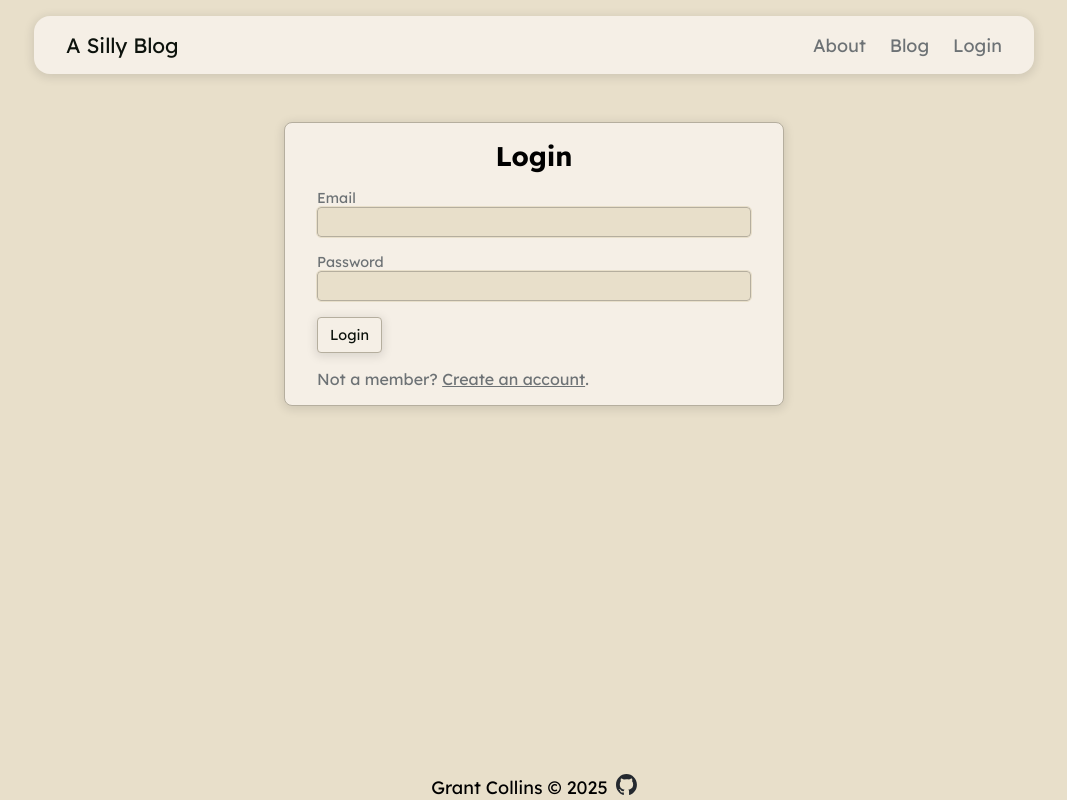
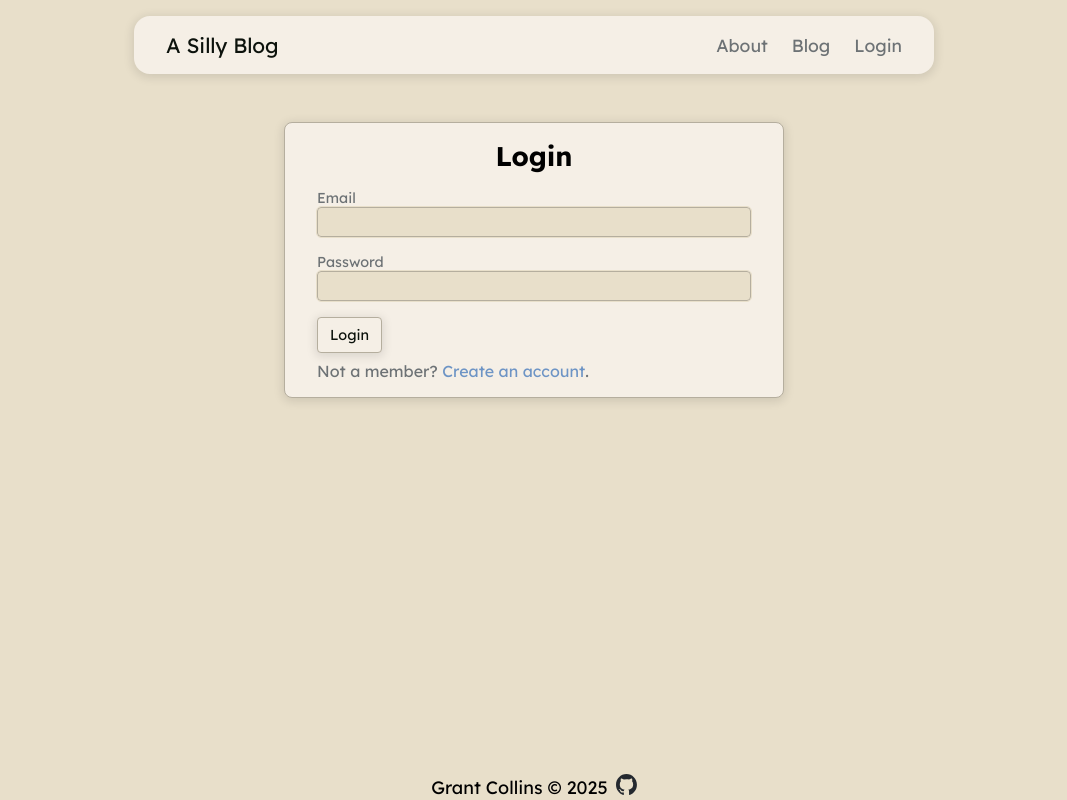
Before and after one commit to grntco/blog-api-user-client, a React (Vite) app: page /login in a window 1280 px wide. Shown: the whole page, without its empty margins (106-1173 px from the left). Built offline with nearby package versions, Linux system fonts and the light colour scheme.

Commit message:
style comments and post; submit comment and re-render post to display

```diff
--- a/src/components/AuthForm/AuthForm.jsx
+++ b/src/components/AuthForm/AuthForm.jsx
@@ -47,7 +47,7 @@ const AuthForm = ({
         <button type="submit" className={`btn ${styles.btn}`}>
           {loading ? btnLoadingText : btnText}
         </button>
-        <p className={styles.accountStatus}>
+        <p className="info-text">
           {type === "login" ? (
             <span>
               Not a member? <Link to={"/register"}>Create an account</Link>.
--- a/src/components/AuthForm/AuthForm.module.css
+++ b/src/components/AuthForm/AuthForm.module.css
@@ -36,9 +36,6 @@
 }
 
 .inputItem input {
-}
-
-.inputItem input {
   outline: 1px solid var(--primary-bg-color);
   padding: 0.25rem;
   width: 100%;
@@ -57,17 +54,3 @@
 .btn {
   margin-top: 1rem;
 }
-
-.accountStatus {
-  margin-top: 1rem;
-  font-size: 1rem;
-  color: var(--secondary-txt-color);
-}
-
-.accountStatus a {
-  color: var(--secondary-txt-color);
-}
-
-.accountStatus a:hover {
-  color: var(--primary-txt-color);
-}
--- a/src/components/Comments/Comment.module.css
+++ b/src/components/Comments/Comment.module.css
@@ -1,8 +1,9 @@
 .list {
-  margin-top: 1rem;
+  margin-top: 2rem;
   list-style-type: none;
   display: flex;
   flex-direction: column;
+  max-width: 600px;
   gap: 0.5rem;
 }
 
@@ -11,7 +12,6 @@
   background-color: var(--secondary-bg-color);
   border: 1px solid var(--border-color);
   border-radius: 8px;
-  /* color: var(--secondary-txt-color); */
 }
 
 .header {
@@ -34,14 +34,9 @@
   color: var(--border-color);
 }
 
-.content,
-.noComments {
+.content {
   margin-top: 0.25rem;
   font-size: 1rem;
-}
-
-.noComments {
-  color: var(--secondary-txt-color);
 }
 
 .form {
--- a/src/components/Comments/CommentForm.jsx
+++ b/src/components/Comments/CommentForm.jsx
@@ -1,43 +1,71 @@
 import { useState } from "react";
 import useMutation from "../../hooks/api/useMutation.jsx";
 import styles from "./Comment.module.css";
+import useAuth from "../../hooks/auth/useAuth.jsx";
+import { Link } from "react-router";
 
-const CommentForm = ({ postId }) => {
-  const [comment, setComment] = useState("");
+const CommentForm = ({ postId, setComments }) => {
+  const [content, setContent] = useState("");
   const { mutate, loading, error } = useMutation();
+  const { user, isLoggedIn } = useAuth();
 
-  // TODO: Check if user is signed in, if not, display sign in option
   const handleSubmit = async (e) => {
     e.preventDefault();
+
+    if (!content.trim()) return;
 
     try {
       const newComment = await mutate(
         `http://localhost:3000/posts/${postId}/comments`,
-        "post",
         {
-          content: comment,
+          content: content.trim(),
+        },
+        {
+          method: "POST",
         }
       );
 
+      if (!error && newComment) {
+        setComments((prevComments) => [
+          ...prevComments,
+          {
+            content: content.trim(),
+            author: { firstName: user.firstName, lastName: user.lastName },
+            createdAt: new Date().toISOString(),
+          },
+        ]);
+
+        setContent("");
+      }
     } catch (err) {
-      console.log(err);
+      console.error("An error occurred while posting comment:", err);
     }
-
-    setComment("");
   };
 
+  {
+    if (user && isLoggedIn) {
       return (
         <form onSubmit={handleSubmit} className={styles.form}>
           <textarea
-        onChange={(e) => setComment(e.target.value)}
+            value={content}
+            onChange={(e) => setContent(e.target.value)}
             rows={4}
             className={styles.textarea}
+            placeholder="Enter a comment..."
           ></textarea>
           <button type="submit" className="btn">
             {loading ? "Posting..." : "Post"}
           </button>
         </form>
       );
+    } else {
+      return (
+        <p className="info-text">
+          Please <Link to={"/login"}>login</Link> to post a comment.
+        </p>
+      );
+    }
+  }
 };
 
 export default CommentForm;
--- a/src/components/Comments/CommentsList.jsx
+++ b/src/components/Comments/CommentsList.jsx
@@ -9,7 +9,7 @@ const CommentsList = ({ comments }) => {
       })}
     </ul>
   ) : (
-    <p className={styles.noComments}>No comments yet.</p>
+    <p className="info-text">No comments yet.</p>
   );
 };
 
--- /dev/null
+++ b/src/components/PostContent/PostContent.jsx
@@ -0,0 +1,19 @@
+import formatDate from "../../utils/formatDate";
+import styles from "./PostContent.module.css";
+
+const PostContent = ({ post }) => {
+  return (
+    <article>
+      <div className={styles.header}>
+        <div className={styles.date}>{formatDate(post.createdAt)}</div>
+        <h1>{post.title}</h1>
+        <div className={styles.author}>
+          By {post.author.firstName + " " + post.author.lastName}
+        </div>
+      </div>
+      <div className={styles.content}>{post.content}</div>
+    </article>
+  );
+};
+
+export default PostContent;
--- /dev/null
+++ b/src/components/PostContent/PostContent.module.css
@@ -0,0 +1,18 @@
+.header {
+  margin-top: 1rem;
+}
+
+.date,
+.author {
+  color: var(--secondary-txt-color);
+}
+
+.author {
+  margin-top: 0.25rem;
+  padding-bottom: 1rem;
+}
+
+.content {
+  border-top: 1px solid var(--border-color);
+  padding-top: 2rem;
+}
--- a/src/components/PostsList/PostsList.module.css
+++ b/src/components/PostsList/PostsList.module.css
@@ -28,20 +28,19 @@
   display: flex;
   align-items: center;
   padding: 12px;
-  gap: 8px;
-  text-decoration: none;
+  gap: 1rem;
   flex-wrap: wrap;
-  text-decoration: none;
   color: var(--secondary-txt-color);
 }
 
-.link:hover .title {
+.link:hover {
   color: var(--primary-txt-color);
+  text-decoration: none;
 }
 
 .title {
   flex-grow: 1;
-  font-size: 1rem;
+  font-size: 1.2rem;
 }
 
 .pagesList {
--- a/src/index.css
+++ b/src/index.css
@@ -34,7 +34,7 @@ main {
 
 .container {
   margin: 0 auto;
-  max-width: 1000px;
+  max-width: 800px;
 }
 
 section {
@@ -68,20 +68,20 @@ section.hero {
   cursor: pointer;
 }
 
-/* POST, move to own module? */
-.postInfo {
-  /* display: flex; */
-  /* gap: 1rem; */
+a {
+  text-decoration: none;
+  color: var(--primary-accent-color);
 }
 
-.postDate,
-.postAuthor {
-  color: var(--secondary-txt-color);
+a:hover {
+  color: var(--primary-accent-color);
+  text-decoration: underline;
 }
 
-.postContent {
-  /* padding-top: 1rem; */
-  /* border-top: 1px solid var(--secondary-bg-color); */
+.info-text {
+  margin-top: 0.5rem;
+  font-size: 1rem;
+  color: var(--secondary-txt-color);
 }
 
 /* CONTENT */
@@ -113,16 +113,6 @@ section.hero {
 .content li::marker {
   color: var(--tertiary-txt-color);
   font-weight: 600;
-}
-
-.content a {
-  text-decoration: none;
-  color: var(--primary-accent-color);
-}
-
-.content a:hover {
-  color: var(--primary-accent-color);
-  text-decoration: underline;
 }
 
 .content em {
--- a/src/layout/Header/Header.module.css
+++ b/src/layout/Header/Header.module.css
@@ -18,6 +18,11 @@
   text-decoration: none;
 }
 
+.logo:hover {
+  color: var(--primary-txt-color);
+  text-decoration: none;
+}
+
 .navList {
   list-style-type: none;
   display: flex;
@@ -25,10 +30,16 @@
 }
 
 .navLink {
+  border: none;
+  background: none;
+  font-family: var(--font-lexend);
+  font-size: 1.1rem;
   color: var(--secondary-txt-color);
   text-decoration: none;
+  cursor: pointer;
 }
 
 .navLink:hover {
   color: var(--primary-txt-color);
+  text-decoration: none;
 }
--- a/src/pages/Post.jsx
+++ b/src/pages/Post.jsx
@@ -1,34 +1,33 @@
 import useFetch from "../hooks/api/useFetch";
 import { useParams } from "react-router";
-import formatDate from "../utils/formatDate";
+import PostContent from "../components/PostContent/PostContent";
 import CommentsList from "../components/Comments/CommentsList";
 import CommentForm from "../components/Comments/CommentForm";
+import { useEffect, useState } from "react";
 
 const Post = () => {
+  const [comments, setComments] = useState([]);
   const { postId } = useParams();
   const url = `http://localhost:3000/posts/${postId}`;
   const { data, error, loading } = useFetch(url);
 
+  const post = data;
+
+  useEffect(() => {
+    // Only set comments if post data exists and has comments
+    if (post?.comments) {
+      setComments(post.comments);
+    }
+  }, [post?.comments]);
+
   if (loading) return "loading...";
   if (error) return "error";
 
-  // console.log(data);
-  const post = data;
-
   return (
     <>
-      <article>
-        <div className="postInfo">
-          <span className="postDate">{formatDate(post.createdAt)}</span>
-          <h1>{post.title}</h1>
-          <span className="postAuthor">
-            By {post.author.firstName + " " + post.author.lastName}
-          </span>
-        </div>
-        <div className="postContent">{post.content}</div>
-      </article>
-      <CommentsList comments={post.comments} />
-      <CommentForm postId={postId} />
+      <PostContent post={post} />
+      <CommentsList comments={comments} />
+      <CommentForm postId={postId} setComments={setComments} />
     </>
   );
 };
```
Also changed, not shown: src/pages/Post/Post.module.css (deleted). Lines whose indentation alone changed are shown as unchanged.
